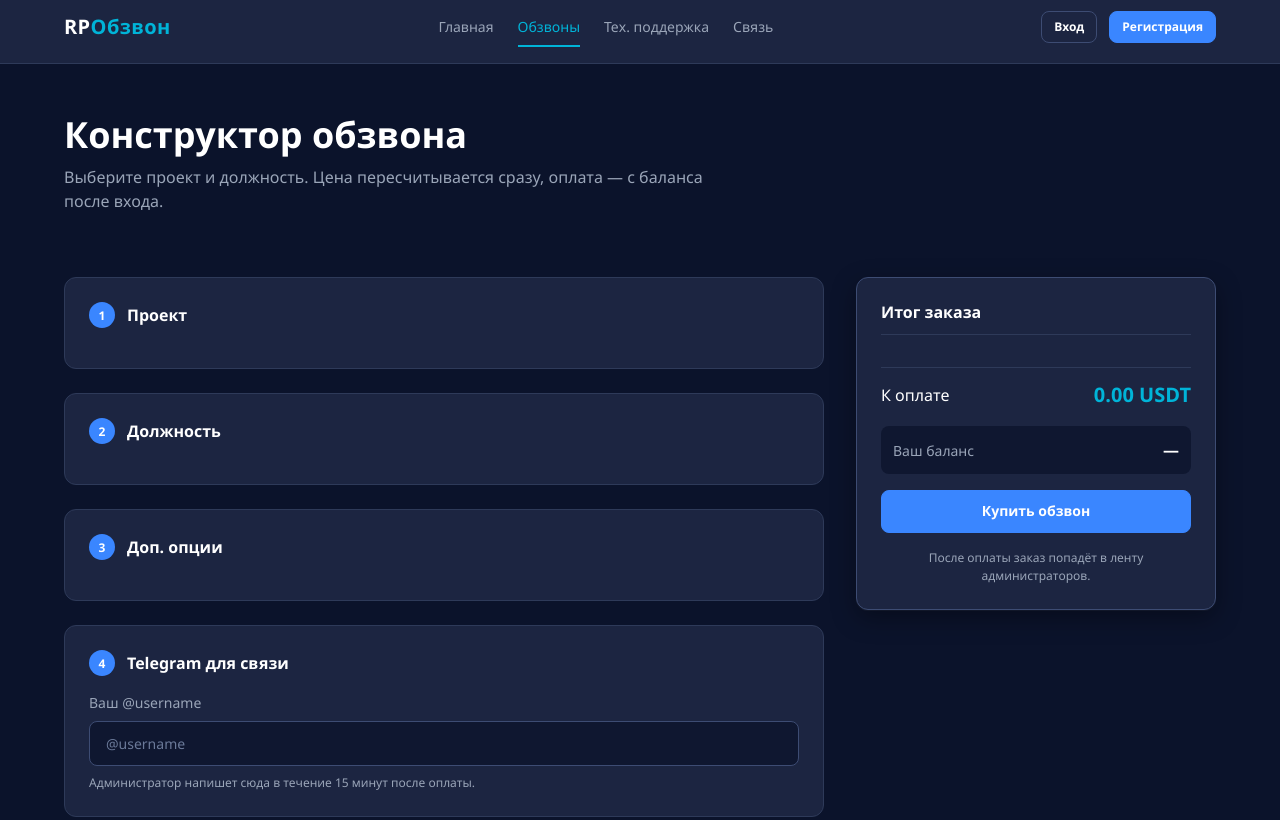
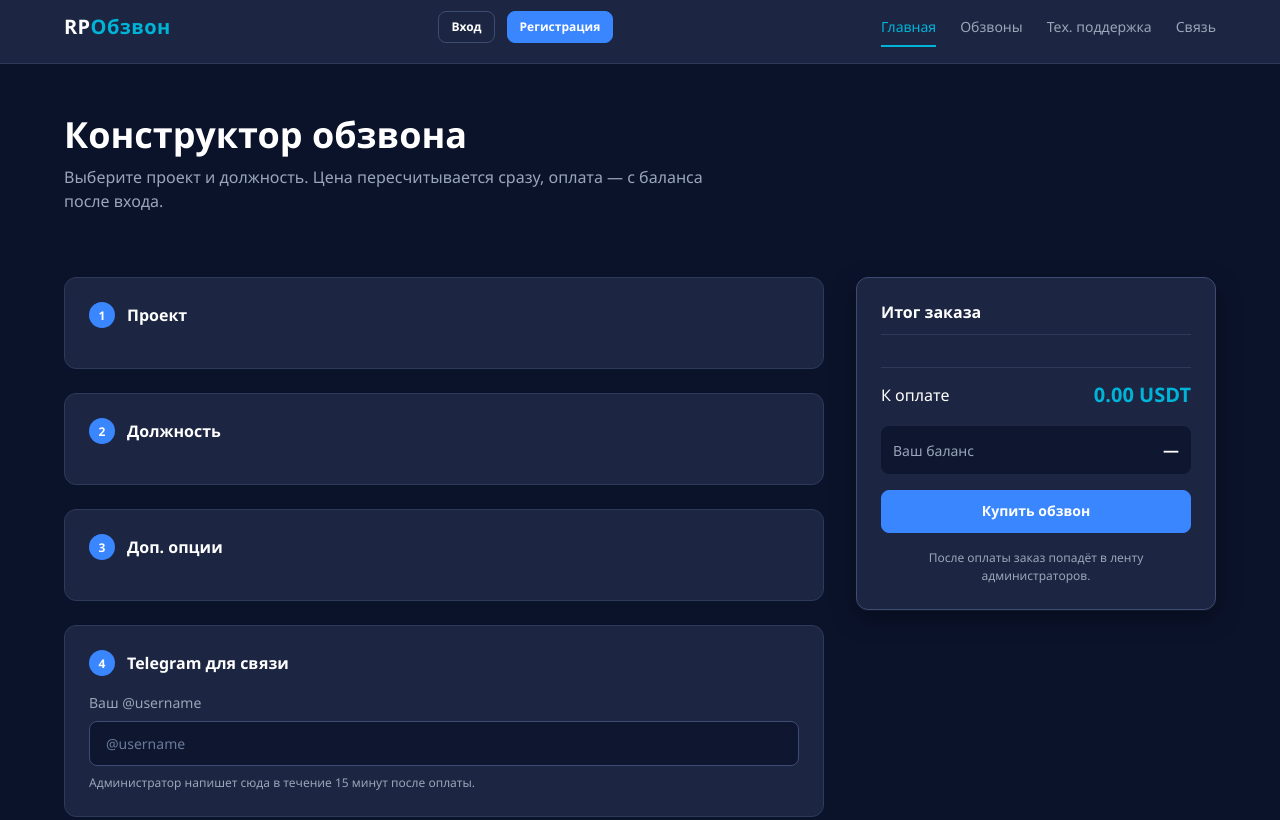
Before and after one commit to ilia12promax-cyber/rp-obzvon, a website: page obzvon.html in a window 1280 px wide. Shown: the top 820 px of the page. Drawn offline with Linux system fonts and the light colour scheme; no server answers.

Commit message:
Update obzvon.html

```diff
--- a/obzvon.html
+++ b/obzvon.html
@@ -14,17 +14,17 @@
   <div class="header-inner">
     <a class="brand" href="index.html">RP<span>Обзвон</span></a>
 
-    <!-- Навигация (стоит перед балансом, как на главной) -->
+    <!-- Блок с балансом и профилем (стоит вторым, как на скриншоте) -->
+    <div class="header-right" id="headerRight"></div>
+
+    <!-- Навигация (стоит последней) -->
     <nav class="main-nav" id="mainNav">
-      <a href="index.html" class="nav-link">Главная</a>
-      <a href="obzvon.html" class="nav-link active">Обзвоны</a>
+      <a href="index.html" class="nav-link active">Главная</a> <!-- active меняй в зависимости от страницы -->
+      <a href="obzvon.html" class="nav-link">Обзвоны</a>
       <a href="https://t.me/rp_obzvon_support" class="nav-link" target="_blank" rel="noopener">Тех. поддержка</a>
       <a href="contact.html" class="nav-link">Связь</a>
       <a href="admin.html" class="nav-link nav-admin" id="navAdmin" hidden>Админ-панель</a>
     </nav>
-
-    <!-- Блок с балансом (стоит после навигации) -->
-    <div class="header-right" id="headerRight"></div>
   </div>
 </header>
 
```
